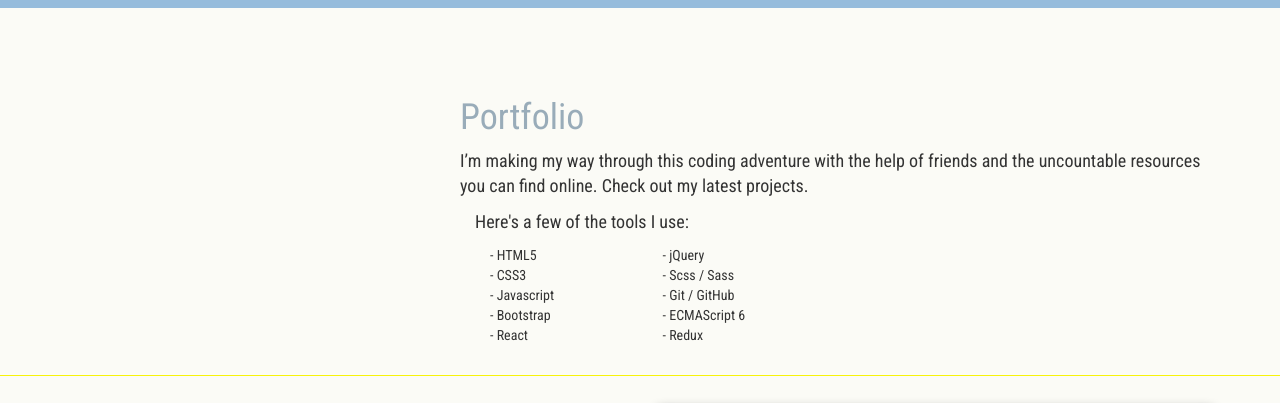
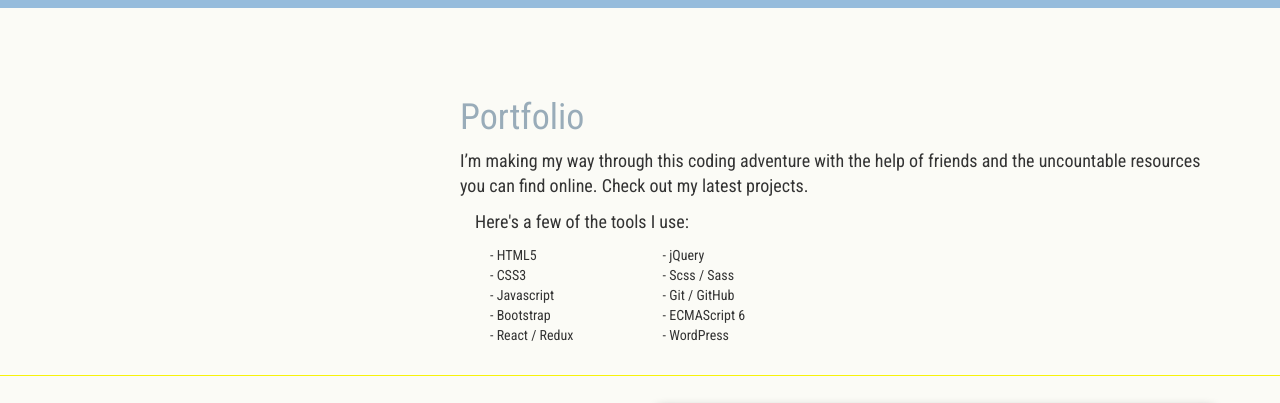
Before and after one commit to ariharrison/ariharrison.github.io, a plain HTML site: page index.html in a window 1280 px wide. Shown: the part 555-958 px from the top of the page. Drawn offline with nearby package versions, Linux system fonts and the light colour scheme; grey boxes are pictures that could not be loaded.

Commit message:
Update index.html

```diff
--- a/index.html
+++ b/index.html
@@ -95,7 +95,7 @@
                   <li>- CSS3</li>
                   <li>- Javascript</li>
                   <li>- Bootstrap</li>
-                  <li>- React</li>
+                  <li>- React / Redux</li>
                 </ul>
               </div>
               <div class="col-xs-6">
@@ -104,7 +104,7 @@
                   <li>- Scss / Sass</li>
                   <li>- Git / GitHub</li>
                   <li>- ECMAScript 6</li>
-                  <li>- Redux</li>
+                  <li>- WordPress</li>
                 </ul>
               </div>
             </div>
```
